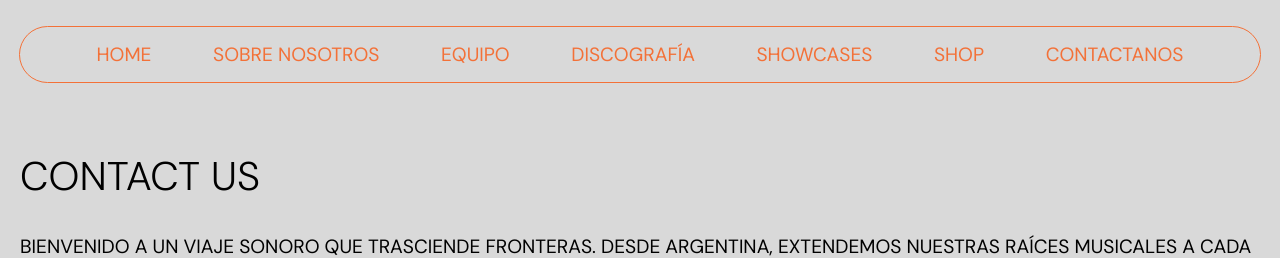
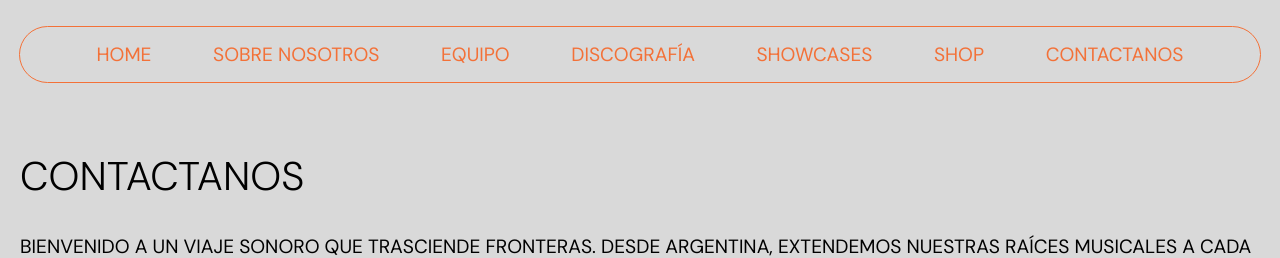
Before and after one commit to FlorFerrari/examen-final-informatica-general, a React (Create React App) app: page /contactus in a window 1280 px wide. Shown: the top 258 px of the page. Built offline with nearby package versions, Linux system fonts and the light colour scheme.

Commit message:
contact form text changed

```diff
--- a/src/components/Navbar/Navbar.jsx
+++ b/src/components/Navbar/Navbar.jsx
@@ -18,9 +18,7 @@ const Navbar = () => {
       }
   };
 
-
   window.addEventListener("resize", handleResize);
-
 
   return () => {
       window.removeEventListener("resize", handleResize);
--- a/src/components/contactForm/ContactForm.jsx
+++ b/src/components/contactForm/ContactForm.jsx
@@ -60,7 +60,7 @@ const ContactForm = () => {
   return (
     <div className='estilos-form'>
       {enviado ? (
-        <p>Thanks for contacting us!</p>
+        <p>Gracias por contactarnos!</p>
       ) : (
         <form onSubmit={handleSubmit}>
               <div className='form-section'>
--- a/src/pages/ContactUsPage.js
+++ b/src/pages/ContactUsPage.js
@@ -8,7 +8,7 @@ const ContactUsPage  = () => {
 
     const info = [
         {
-          title: 'CONTACT US',
+          title: 'Contactanos',
           text: 'Bienvenido a un viaje sonoro que trasciende fronteras. Desde Argentina, extendemos nuestras raíces musicales a cada rincón del planeta. Somos más que artistas, productores y DJs; somos narradores de emociones, arquitectos de melodías que te invitan a descubrir nuestro vibrante universo.',
           image: null,
         },
```
